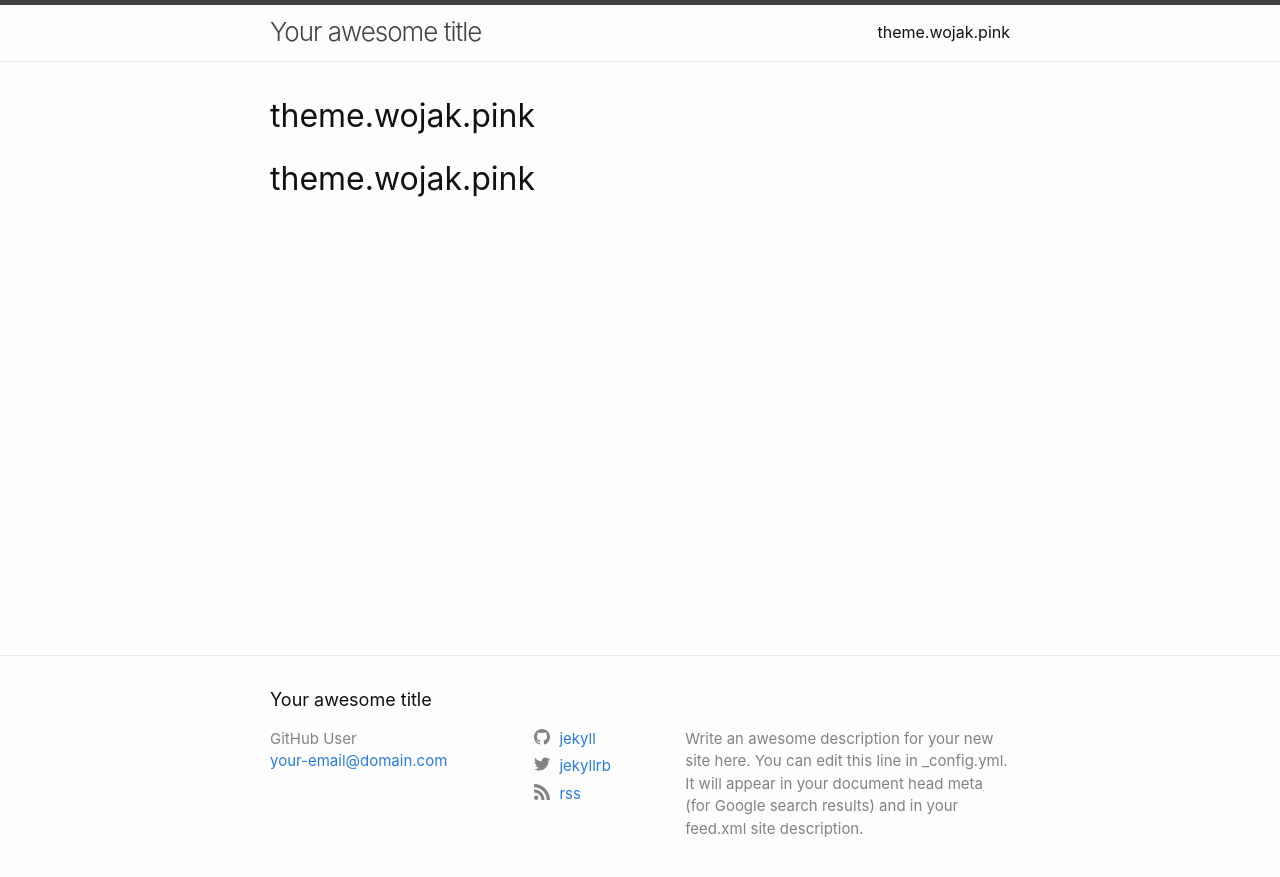
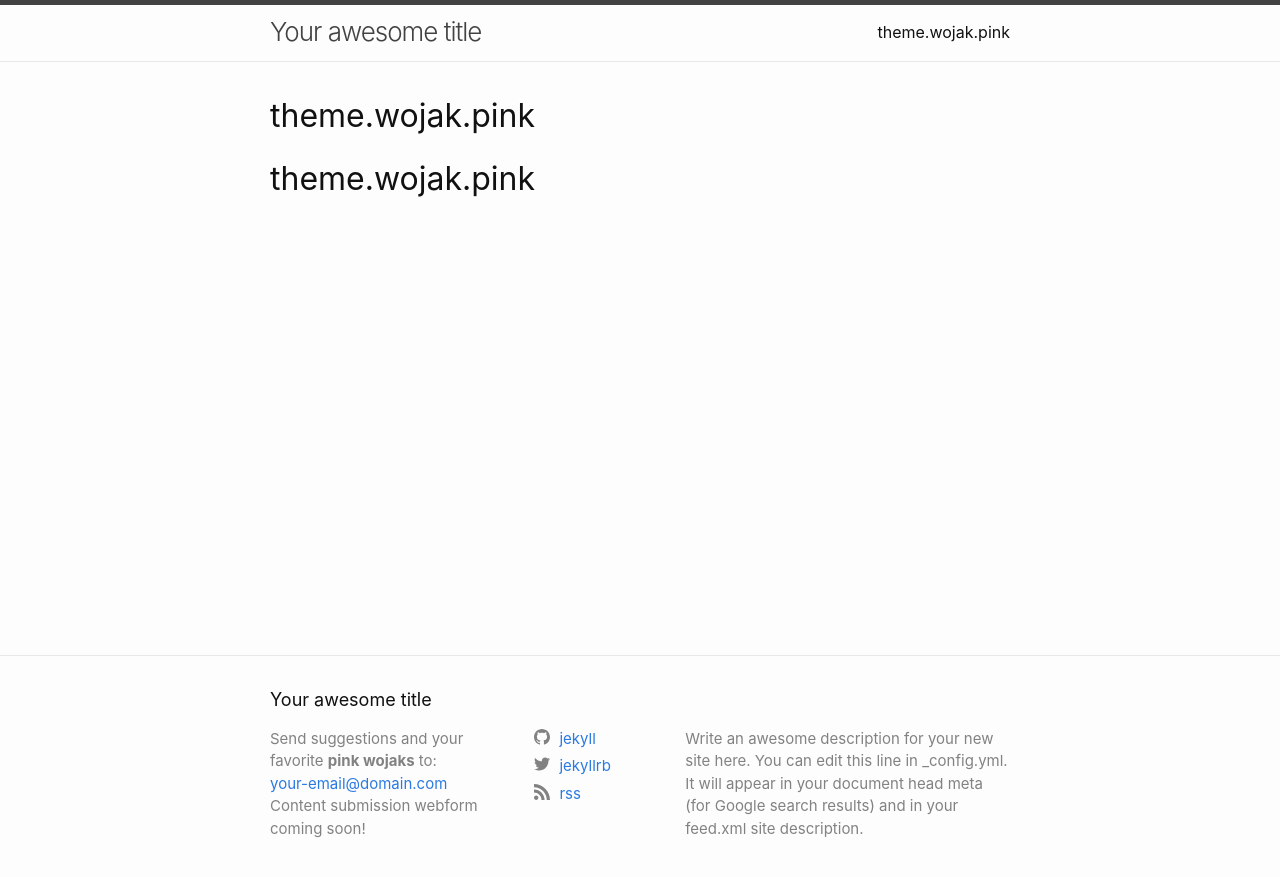
Before and after one commit to wojakpink/theme.wojak.pink, a Jekyll site: the page built from README.md, in a window 1280 px wide. Shown: the top 877 px of the page. Built offline with Jekyll 4.4.1, drawn with Linux system fonts in a browser that asks for light colours; our own code applies the rules of GitHub Pages for plain Markdown files.

Commit message:
Update footer.html

```diff
--- a/_includes/footer.html
+++ b/_includes/footer.html
@@ -9,15 +9,12 @@
       <div class="footer-col footer-col-1">
         <ul class="contact-list">
           <li class="p-name">
-            {%- if site.author -%}
-              {{ site.author | escape }}
-            {%- else -%}
-              {{ site.title | escape }}
-            {%- endif -%}
-            </li>
-            {%- if site.email -%}
-            <li><a class="u-email" href="mailto:{{ site.email }}">{{ site.email }}</a></li>
-            {%- endif -%}
+            Send suggestions and your favorite <strong>pink wojaks</strong> to:
+          </li>
+          {%- if site.email -%}
+          <li><a class="u-email" href="mailto:{{ site.email }}">{{ site.email }}</a></li>
+          {%- endif -%}
+          <li>Content submission webform coming soon!</li>
         </ul>
       </div>
 
```
